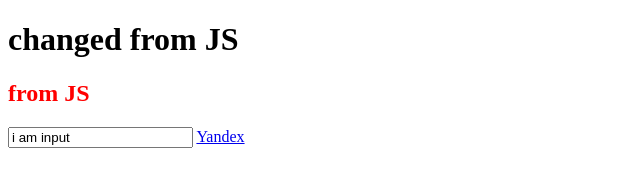
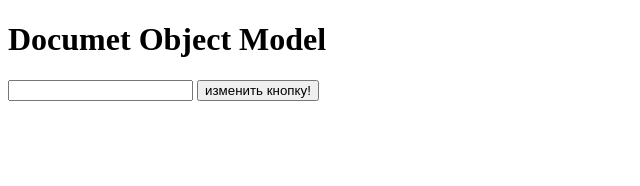
Before and after one commit to narimanjs/js-vladilen, a plain HTML site: page index.html in a window 1280 px wide. Shown: the whole page, without its empty margins (0-640 px from the left). Drawn offline with Linux system fonts and the light colour scheme.

Commit message:
feat: done lesson 30

```diff
--- a/index.html
+++ b/index.html
@@ -5,13 +5,28 @@
     <meta http-equiv="X-UA-Compatible" content="IE=edge">
     <meta name="viewport" content="width=device-width, initial-scale=1.0">
     <title>js-vladilen</title>
+    <style>
+        /* .box {
+            width: 300px;
+            height: 100px;
+            border: 1px solid black;
+        }
+        .yellow {
+            background-color: yellow;
+        }
+        .blue {
+            background-color: blue;
+        } */
+    </style>
 </head>
 <body>
-    <h1>DOM</h1>
-    <p>Documet Object Model</p>
-    <input type="text" value="i am input">
-
-    <a href="https://google.com" target="_blank" title="Click mE">Google</a>
+    <h1>Documet Object Model</h1>
+        <input type="text">
+    <!-- <a href="https://google.com" target="_blank" title="Click mE">Google</a>
+    <hr>
+    <div id="box1" class="box"></div>
+    <div id="box2" class="box"></div> -->
+    <button>изменить кнопку!</button>
 <script src="js/script.js"></script>
 </body>
 </html>
--- a/js/script.js
+++ b/js/script.js
@@ -1,20 +1,52 @@
 
-//class -> .CLASS_NAME
-//id -> #ID
+// //class -> .CLASS_NAME
+// //id -> #ID
 
-const a = document.querySelector('a');
-const h1 = document.querySelector('h1');
-const input = document.querySelector('input');
-const p = document.querySelector('p');
-const oldHref = a.getAttribute('href');
+// const a = document.querySelector('a');
+// const h1 = document.querySelector('h1');
+// const input = document.querySelector('input');
+// const p = document.querySelector('p');
+// const oldHref = a.getAttribute('href');
+// //
+// const box1 = document.querySelector('#box1');
+// const box2 = document.querySelector('#box2');
+
+// h1.textContent = 'changed from JS';
+// a.setAttribute('href', 'https://ya.ru');
+// a.textContent = 'Yandex';
+// a.setAttribute('title', 'yaaaa');
+// p.innerHTML = '<h2 style="color: red;">from JS</h2>';
 
 
-h1.textContent = 'changed from JS';
-a.setAttribute('href', 'https://ya.ru');
-a.textContent = 'Yandex';
-a.setAttribute('title', 'yaaaa');
-p.innerHTML = '<h2 style="color: red;">from JS</h2>';
+// box1.classList.add('blue');
+// box2.classList.add('yellow');
+// box1.classList.remove('blue');
+// const hasClass = box2.classList.contains('blue');
+// console.log(hasClass);
 
-console.log(input.value);
-console.log(h1.textContent);
-console.log(a.attributes);
+// if (hasClass) {
+//     box1.classList.remove('blue');
+// } else {
+//     box1.classList.add('blue');
+// }
+// Добавление событий Урок 29
+
+const button = document.querySelector('button'),
+      h1 = document.querySelector('h1'),
+      input = document.querySelector('input');
+
+button.addEventListener('click', () => {
+    console.log('clicked!');
+    h1.textContent = input.value;
+});
+
+h1.addEventListener('mouseenter', function () {
+    this.style.color = 'red';
+    this.style.backgroundColor ='black';
+})
+h1.addEventListener('mouseleave', function () {
+    this.style.color = 'black';
+    this.style.backgroundColor ='transparent';
+
+
+})
```
